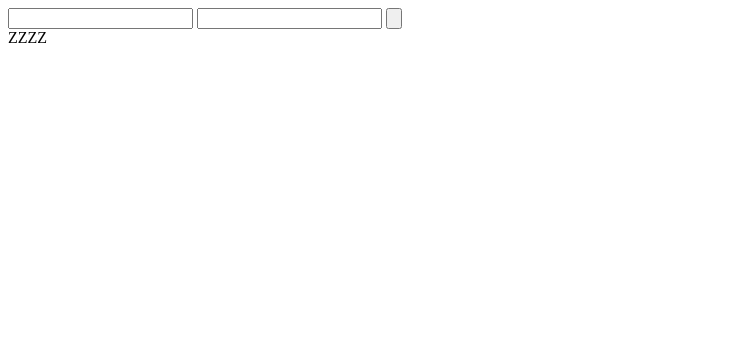
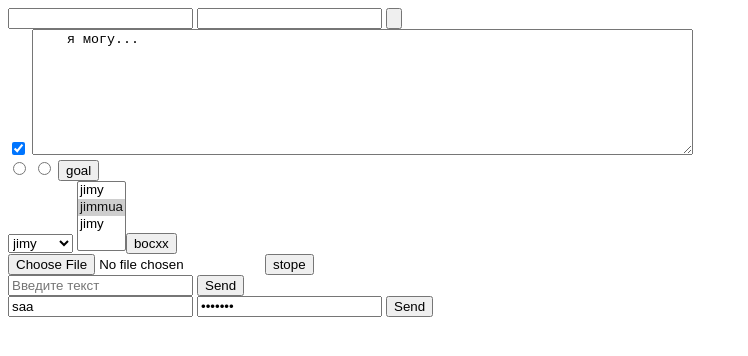
Before and after one commit to StupakIlliah/home2, a plain HTML site: page BIG DATA/index.html in a window 1280 px wide. Shown: the whole page, without its empty margins (0-748 px from the left). Drawn offline with Linux system fonts and the light colour scheme; files that its build step writes are made by us from their sources.

Commit message:
forms example

```diff
--- a/BIG DATA/index.html
+++ b/BIG DATA/index.html
@@ -5,16 +5,66 @@
   <meta name="viewport" content="width=device-width, initial-scale=1.0">
   <meta http-equiv="X-UA-Compatible" content="ie=edge">
   <title>Document</title>
+  <link rel="stylesheet" href="style.css">
+
 </head>
 <body>
   <form id="door" class="" action="sex.com" method="get">
     <input id="see" type="text" name="" form="door" value="">
     <input id="sea" type="password" name="" form="door" value="">
+
     <input id="seem" type="submit" name="bottom" form="door" value="">
-
   </form>
 
-ZZZZ
+    <form id="pool" class="" action="door.com" method="get"></form>
+    <input class="checkbox" type="checkbox" checked form="pool" >
+    <textarea name="name" rows="8" cols="80" >
+    я могу...
+     </textarea>
+
+      <form class="" action="see.com" method="get">
+
+        <input type="radio" name="saas" value="1">
+        <input type="radio" name="saas" value="2">
+        <input type="submit" name="" value="goal">
+      </form>
+
+      <select class="" id="foxy" name="ono">
+        <option value="jimy">jimy</option>
+        <option value="jimmua">jimmua</option>
+        <option value="jimy">jimy</option>
+      </select>
+
+      <select multiple class="" name="names[]">
+        <option value="jimy">jimy</option>
+        <option value="jimmua" selected>jimmua</option>
+        <option value="jimy">jimy</option>
+        <input type="button" name="" value="bocxx">
+
+      </select>
+
+      <form enctype="multipart/form-data" class="" action="sea.com" method="post">
+        <input type="file" name="Antoshka" value="">
+        <input type="submit" name="" value="stope">
+      </form>
+
+      <form class="" action="vk.com" method="post" target="area">
+        <input placeholder="Введите текст" name="text">
+        <input type="submit" name="" value="Send">
+
+      </form>
+
+      <form class="" action="vk.com" method="get" target="area">
+        <input type="text" name="" value="saa">
+        <input type="password" name="kokok" value="4545145">
+        <input type="submit" name="" value="Send">
+        <input type="hidden" name="" value="">
+
+      </form>
+
+
+
+
 
 </body>
 </html>
```
